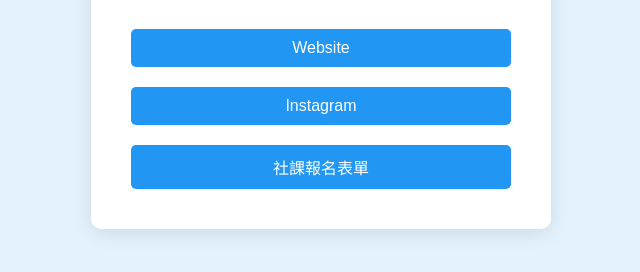
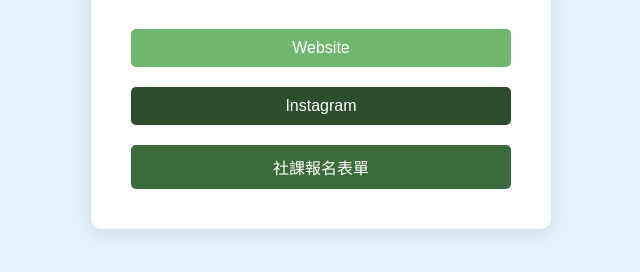
Before and after one commit to NTUT-NPC/link, a plain HTML site: page docs/NPC 北科程式設計研究社/index.html in a window 1280 px wide. Shown: the part 120-392 px from the top of the page, without its empty margins (319-959 px from the left). Drawn offline with Linux system fonts and the light colour scheme.

Commit message:
Update generated HTML files

```diff
--- a/docs/NPC 北科程式設計研究社/index.html
+++ b/docs/NPC 北科程式設計研究社/index.html
@@ -55,9 +55,9 @@
 <body>
   <div class="container">
     <h1>NPC 北科程式設計研究社</h1>
-<a href=" https://ntut.club" style="background-color: #2196f3;">Website</a>
-<a href=" https://www.instagram.com/npc.designer" style="background-color: #2196f3;">Instagram</a>
-<a href=" https://to.ntut.club/f" style="background-color: #2196f3;">社課報名表單</a>
+<a href=" https://ntut.club" style="background-color: #6FB76F;">Website</a>
+<a href=" https://www.instagram.com/npc.designer" style="background-color: #2E4D2E;">Instagram</a>
+<a href=" https://to.ntut.club/f" style="background-color: #3B6A3B;">社課報名表單</a>
 
   </div>
 </body>
```
